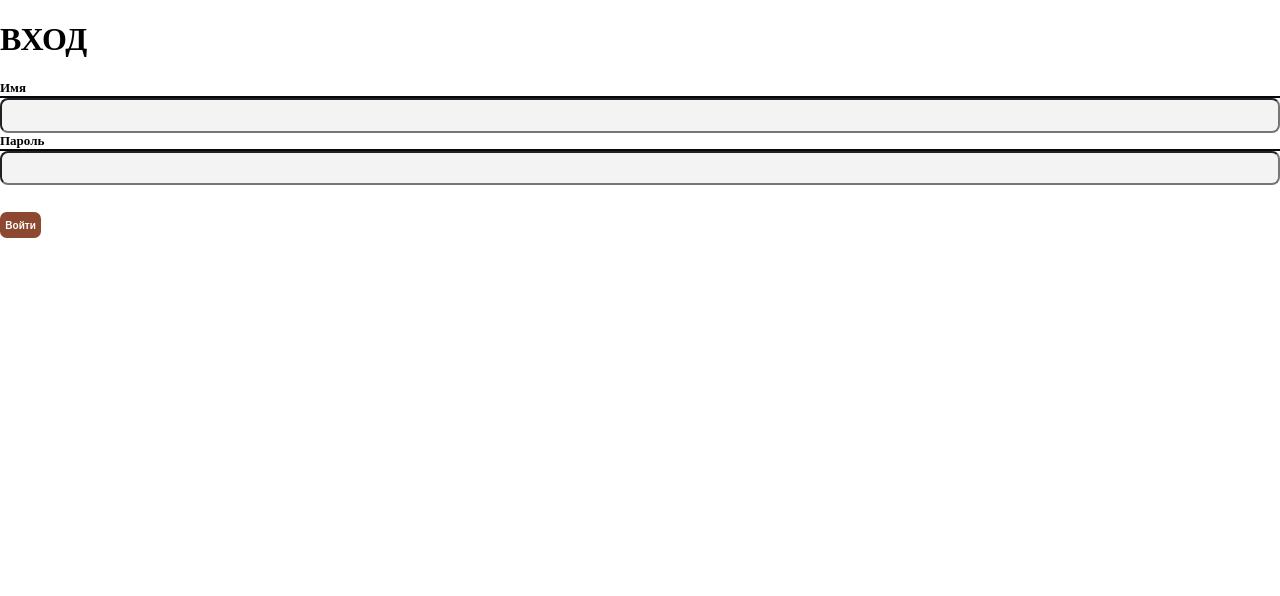
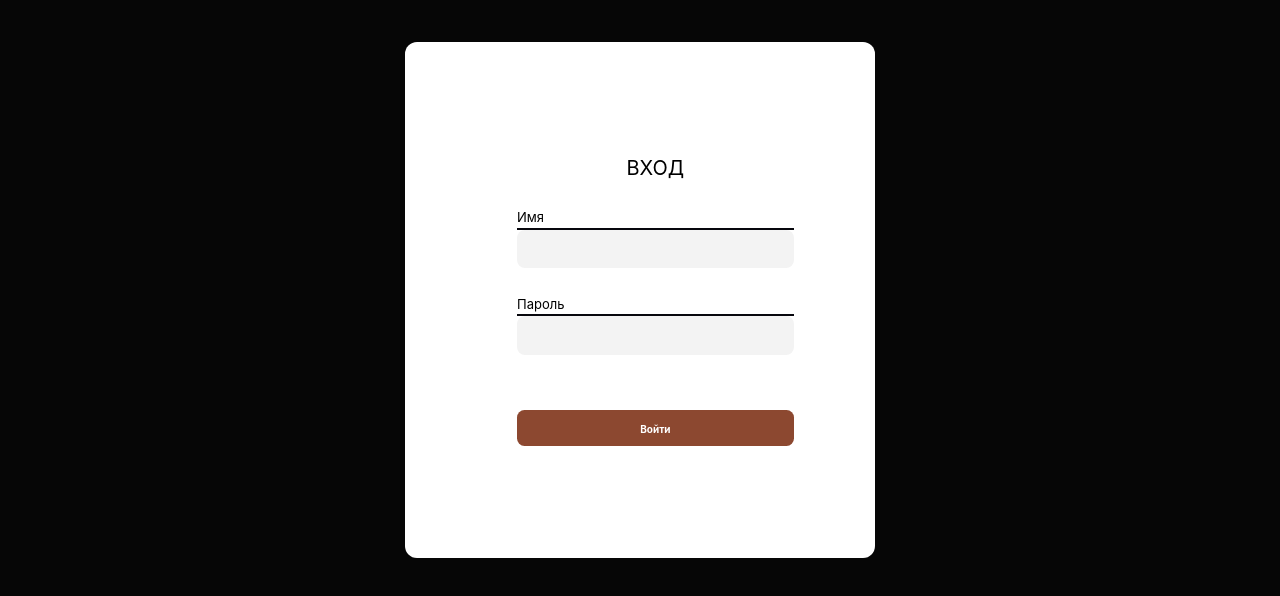
Before and after one commit to GEORGEKS5/equipment-control-application-frontend, a React (Vite) app: page / in a window 1280 px wide. Shown: the top 596 px of the page. Built offline with nearby package versions, Linux system fonts and the light colour scheme.

Commit message:
reimported tailwindcss to main.jsx component

```diff
--- a/src/App.jsx
+++ b/src/App.jsx
@@ -1,5 +1,4 @@
 import { useState } from 'react'
-import './App.css'
 
 function App() {
 
--- a/src/index.css
+++ b/src/index.css
@@ -1,22 +1,28 @@
-a {
-  font-weight: 500;
-  color: #646cff;
-  text-decoration: inherit;
+body {
+  transition:
+    color 0.5s,
+    background-color 0.5s;
+  line-height: 1.6;
+  font-family:
+    Inter,
+    -apple-system,
+    BlinkMacSystemFont,
+    'Segoe UI',
+    Roboto,
+    Oxygen,
+    Ubuntu,
+    Cantarell,
+    'Fira Sans',
+    'Droid Sans',
+    'Helvetica Neue',
+    sans-serif;
+  font-size: 15px;
+  text-rendering: optimizeLegibility;
+  -webkit-font-smoothing: antialiased;
+  -moz-osx-font-smoothing: grayscale;
+  background: hsla(0, 0%, 0%, 0.975);
 }
 
-a:hover {
-  color: #535bf2;
+h3,h2{
+    text-align: center;
 }
-
-body {
-  margin: 0;
-  /*display: flex;
-  place-items: center;*/
-  min-width: 320px;
-  min-height: 100vh;
-}
-
-#root {
-  margin: 0 auto;
-  /*text-align: center;*/
-}
--- a/src/main.jsx
+++ b/src/main.jsx
@@ -1,5 +1,6 @@
 import { createRoot } from 'react-dom/client'
 import './index.css'
+import './App.css'
 import routes from './router'
 import { BrowserRouter, Routes, Route } from 'react-router'
 import UserContext from './context/user'
```
